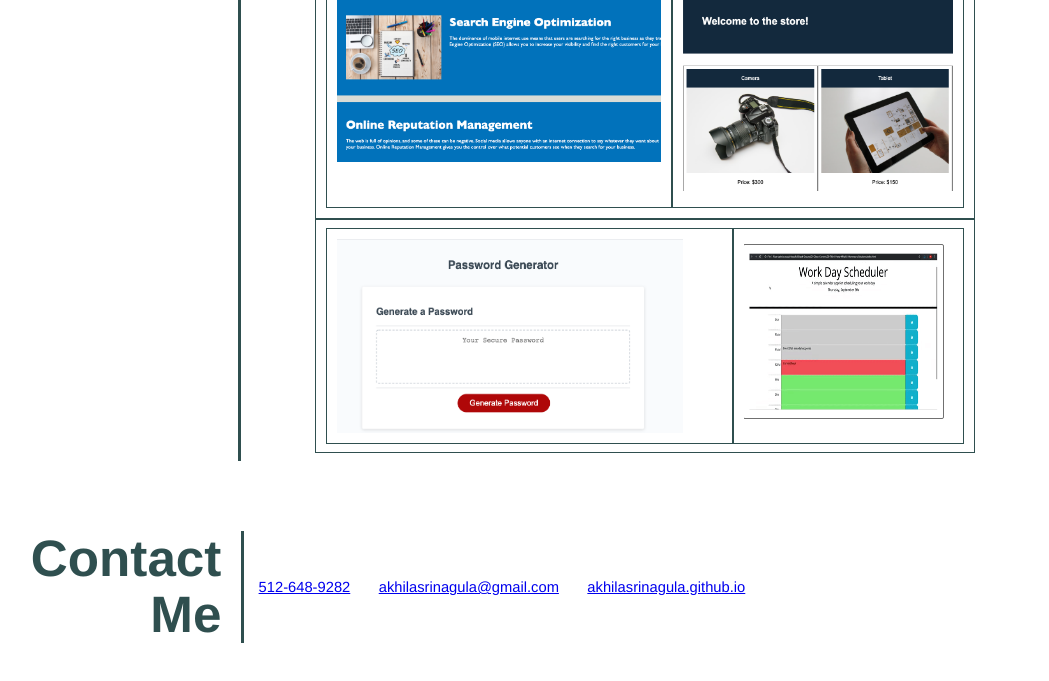
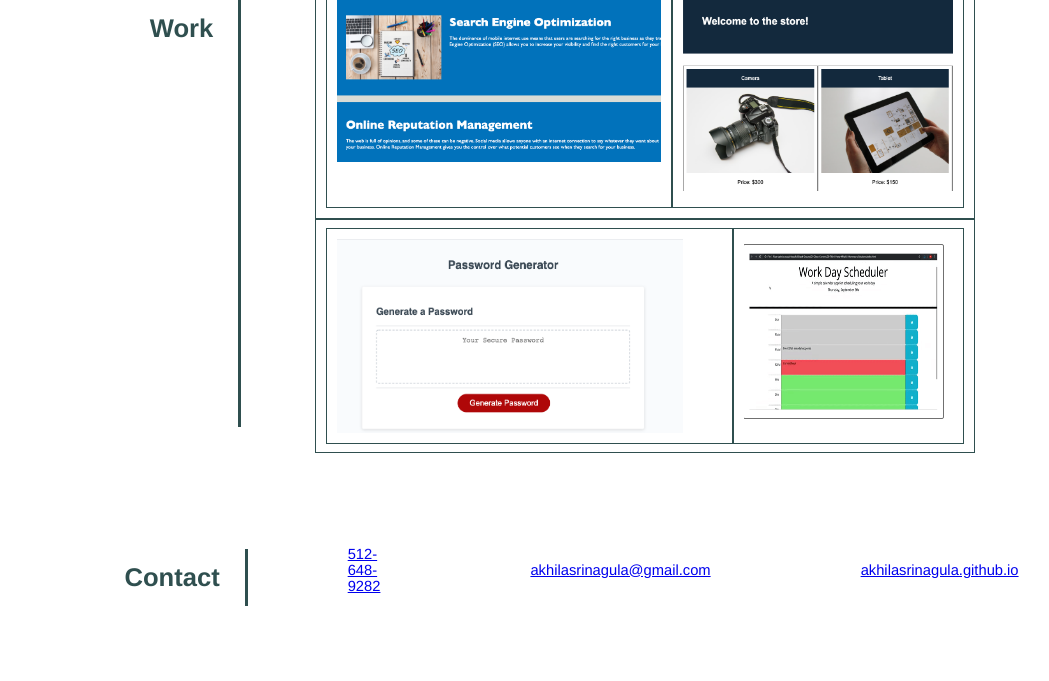
Before and after one commit to AkhilaSrinagula/Professional-Portfolio, a plain HTML site: page index.html in a window 1280 px wide. Shown: the part 1345-2026 px from the top of the page, without its empty margins (153-1202 px from the left). Drawn offline with Linux system fonts and the light colour scheme.

Commit message:
applications

```diff
--- a/assets/style.css
+++ b/assets/style.css
@@ -83,6 +83,13 @@ header {
     width: -webkit-fill-available;
   }
 
+  .contact-me a {
+
+    margin-right: 50px;
+    margin-bottom: 40px;
+    margin-left: 100px;
+}
+
   footer {
     flex-wrap: nowrap !important;
   }
@@ -123,13 +130,13 @@ header {
 
 
  .applications h3 {
-     margin: 0;
+    margin-top: auto;
      flex: 0 0 20%;
      text-align: right;
      padding-right: 25px;
      border-right: 3px solid;
-     font-size: 4vw;
-     line-height: 1.1;
+     font-size: 2vw;
+     line-height: 6.1;
  }
  div {
      padding: 8px 10px;
@@ -141,20 +148,20 @@ header {
   }
 
   .applications h4 {
-    margin: 0;
+    margin-top: auto;
     flex: 0 0 20%;
     text-align: right;
     padding-right: 25px;
     border-right: 3px solid;
-    font-size: 4vw;
-    line-height: 1.1;
+    font-size: 2vw;
+    line-height: 31.1;
 }
   .applications h5 {
-    margin: 0;
+    margin-top: auto;
     flex: 0 0 20%;
     text-align: right;
-    padding-right: 20px;
+    padding-right: 25px;
     border-right: 3px solid;
-    font-size: 4vw;
-    line-height: 1.1;
+    font-size: 2vw;
+    line-height: 2.2;
 }
--- a/index.html
+++ b/index.html
@@ -103,7 +103,7 @@
       </section>
 
       <footer class="applications">
-        <h5>Contact Me</h5>
+        <h5>Contact</h5>
           <p class="contact-me">
             <a href="tel:512-648-9282">512-648-9282</a>
             <a href="akhilasrinagula@gmail.com">akhilasrinagula@gmail.com</a>
```
